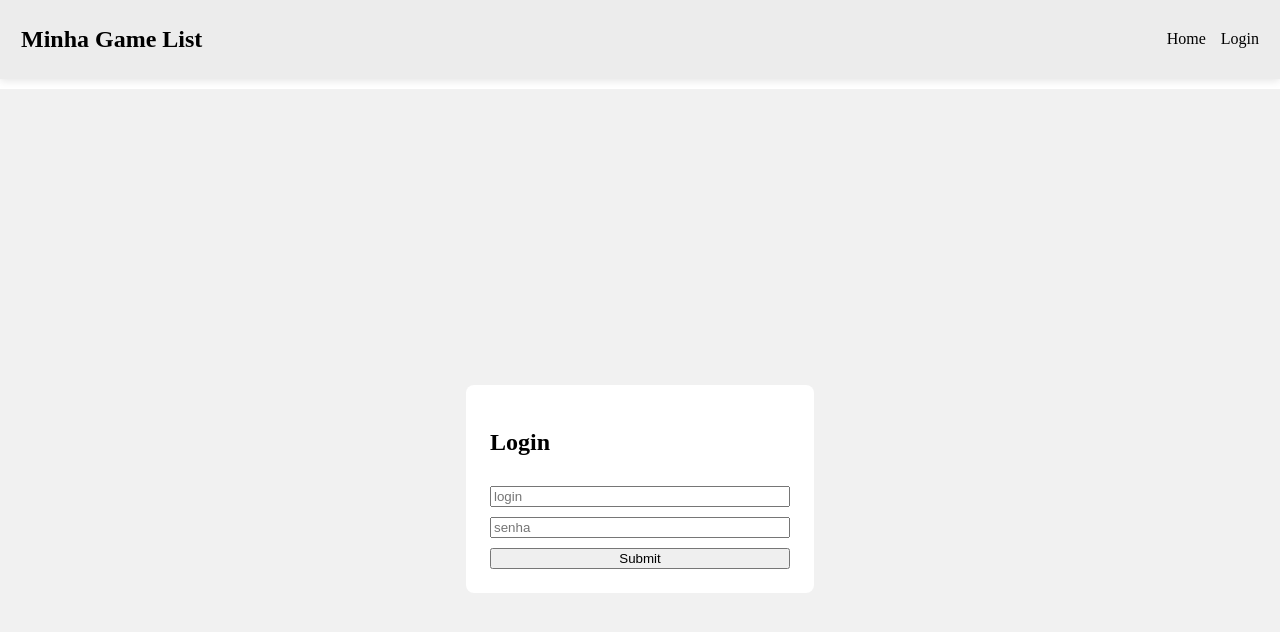
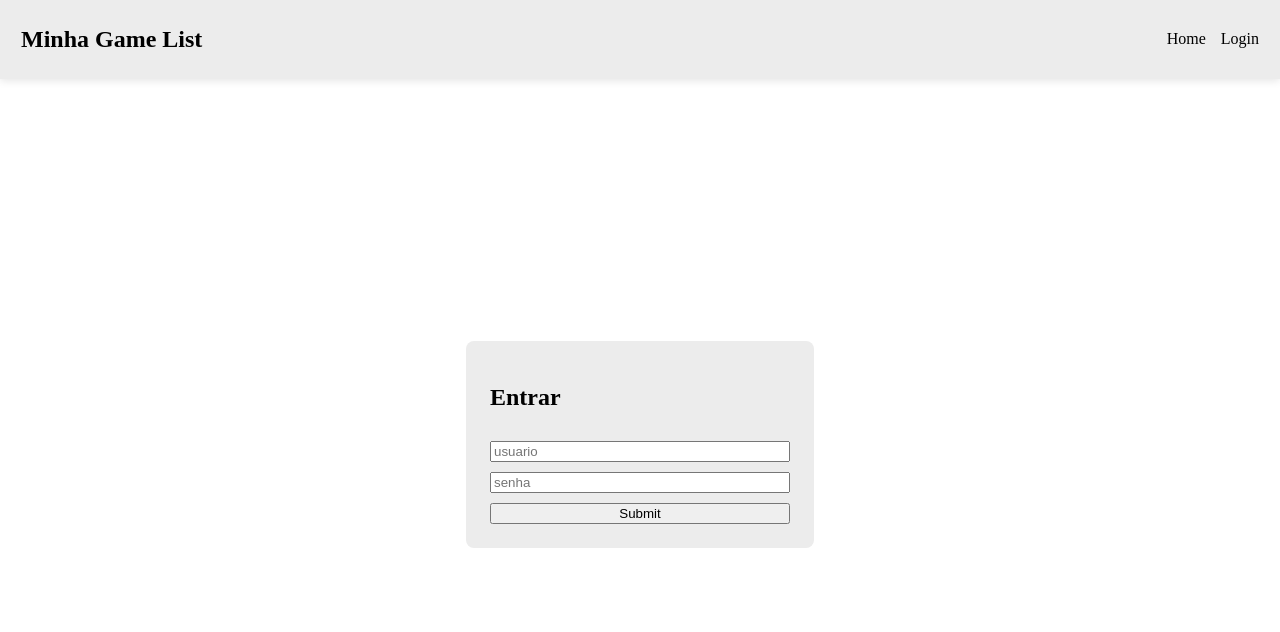
Before and after one commit to RuanSousa25/minha-game-list-front, a React (Vite) app: page /login in a window 1280 px wide. Shown: the top 632 px of the page. Built offline with nearby package versions, Linux system fonts and the light colour scheme; no server answers.

Commit message:
fix: conserta o bug no layout da tela de login

```diff
--- a/index.html
+++ b/index.html
@@ -10,6 +10,10 @@
       #root {
         margin: 0;
         padding: 0;
+        width: 100%;
+        height: 100%;
+        display: flex;
+        flex-direction: column;
       }
     </style>
   </head>
--- a/src/features/auth/pages/Login.tsx
+++ b/src/features/auth/pages/Login.tsx
@@ -2,6 +2,7 @@ import { useState } from "react";
 import styles from "../styles/Login.module.css";
 import { login } from "../services/authService";
 import { useAuth } from "../context/AuthContext";
+import { Link } from "react-router-dom";
 
 export default function Login() {
   const [usuario, setUsuario] = useState("");
@@ -26,11 +27,11 @@ export default function Login() {
   return (
     <div className={styles.container}>
       <form className={styles.form} onSubmit={HandleSubmit}>
-        <h2>Login</h2>
+        <h2>Entrar</h2>
         {erro && <p className={styles.error}>{erro}</p>}
         <input
           type="text"
-          placeholder="login"
+          placeholder="usuario"
           value={usuario}
           onChange={(e) => setUsuario(e.target.value)}
         ></input>
--- a/src/features/auth/styles/Login.module.css
+++ b/src/features/auth/styles/Login.module.css
@@ -1,13 +1,12 @@
 .container {
   display: flex;
-  height: 100vh;
   justify-content: center;
   align-items: center;
-  background: #f1f1f1;
+  flex: 1;
 }
 
 .form {
-  background: white;
+  background: #ececec;
   padding: 24px;
   border-radius: 8px;
   width: 300px;
```
